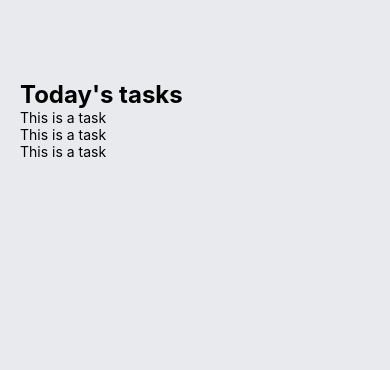
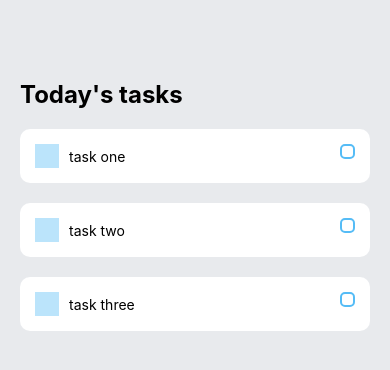
Before and after one commit to daudi13/RN-todo, a React Native app: screen / in a window 390 px wide. Shown: the top 370 px of the page. Built offline with nearby package versions, Linux system fonts and the light colour scheme.

Commit message:
add styling for Task section

```diff
--- a/App.js
+++ b/App.js
@@ -9,8 +9,8 @@ export default function App() {
         <Text style={styles.sectionTitle}>Today's tasks</Text>
         <View style={styles.items}>
           <Task content={'task one'} />
-          <Task content={'task one'}/>
-          <Task content={'task one'}/>
+          <Task content={'task two'}/>
+          <Task content={'task three'}/>
         </View>
       </View>
     </View>
--- a/components/Task.js
+++ b/components/Task.js
@@ -1,10 +1,51 @@
 import React from 'react'
-import { View, Text } from 'react-native';
+import { View, Text, TouchableOpacity, StyleSheet } from 'react-native';
 
-export const Task = () => {
+export const Task = (props) => {
   return (
-    <View>
-      <Text>This is a task</Text>
+    <View style={styles.item}>
+      <View style={styles.itemLeft}>
+        <TouchableOpacity style={styles.square}>
+        </TouchableOpacity>
+        <Text style={styles.itemText}>{props.content}</Text>
+      </View>
+      <View style={styles.circular}>
+      </View>
     </View>
   )
 }
+
+const styles = StyleSheet.create({
+  item: {
+    backgroundColor: "#fff",
+    padding: 15,
+    borderRadius: 10,
+    flexDirection: 'row',
+    justifyContent: 'space-between',
+    marginTop: 20,
+  },
+  itemLeft: {
+    flexDirection: 'row',
+    justifyContent: 'space-between',
+    alignItems: 'center',
+    flexWrap: 'wrap',
+  },
+  square: {
+    width: 24,
+    height: 24,
+    backgroundColor: "#55bcf6",
+    marginRight: 10,
+    opacity: 0.4
+  },
+  itemText: {
+    maxWidth: '80%',
+
+  },
+  circular: {
+    height: 15,
+    width: 15,
+    borderRadius: 5,
+    borderColor: "#55bcf6",
+    borderWidth: 2
+  }
+})
```
